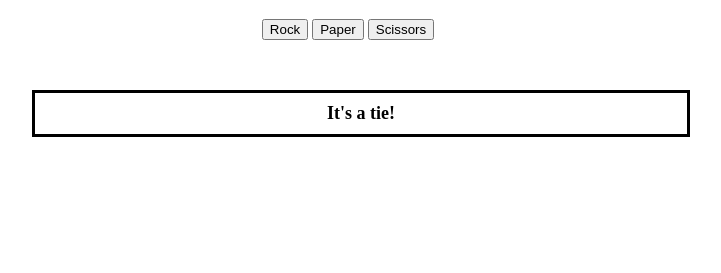
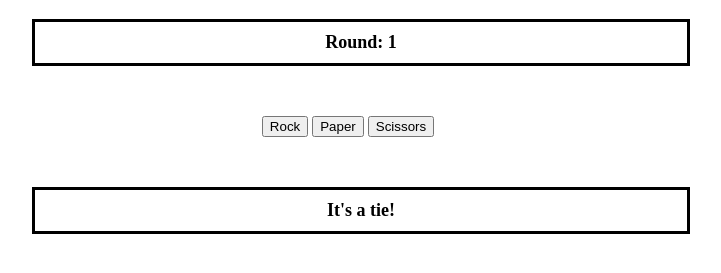
Before and after one commit to anniekao/rock_paper_scissors, a plain HTML site: page indexUI.html in a window 1280 px wide. Both pictures are taken after a click on the button "Rock". Shown: the part 61-334 px from the top of the page, without its empty margins (292-1013 px from the left). Drawn offline with Linux system fonts and the light colour scheme.

Commit message:
added round counter

```diff
--- a/indexUI.html
+++ b/indexUI.html
@@ -7,6 +7,11 @@
   </head>
   <body>
     <h1> Rock, Paper Scissors! </h1>
+
+    <div id = "round">
+      Round: 0
+    </div>
+
     <div id ="btn-container" style="text-align: center;">
       <button id="rock">Rock</button>
       <button id="paper">Paper</button>
--- a/rpc-style.css
+++ b/rpc-style.css
@@ -1,4 +1,4 @@
-#status {
+#status, #round {
   border: 3px solid black;
   margin: 50px;
   width: 50%;
@@ -9,6 +9,18 @@
   font-weight: bold;
 }
 
+#round {
+  border: 3px solid black;
+  margin: 50px;
+  width: 50%;
+  margin-left: 25%;
+  margin-top: 0;
+  padding: 10px;
+  text-align: center;
+  font-size: large;
+  font-weight: bold;
+}
+
 h1 {
   text-align: center;
 }
--- a/rps.js
+++ b/rps.js
@@ -2,11 +2,11 @@ let btnRock = document.querySelector('#rock');
 let btnPaper = document.querySelector('#paper');
 let btnScissors = document.querySelector('#scissors');
 
-let scoreDiv = document.getElementById('status')
+let resultDiv = document.getElementById('status');
+let roundDiv = document.getElementById('round');
 
 let computerScore = 0;
 let playerScore = 0;
-let roundCounter = 0;
 
 function computerPlay () {
   let rando = Math.floor(Math.random() * 3);
@@ -63,17 +63,26 @@ function evaluateScore (playerScore, computerScore) {
   }
 }
 
+
 function main() {
+  let roundCounter = 0;
+
   btnRock.addEventListener('click', function() {
-    scoreDiv.textContent = playRound ('rock')[1];
+    resultDiv.textContent = playRound ('rock')[1];
+    roundCounter++
+    roundDiv.textContent = "Round: " + roundCounter;
   });
 
   btnPaper.addEventListener('click', function() {
-    scoreDiv.textContent = playRound ('paper')[1];
+    resultDiv.textContent = playRound ('paper')[1];
+    roundCounter++
+    roundDiv.textContent = "Round: " + roundCounter;
   });
 
   btnScissors.addEventListener('click', function() {
-    scoreDiv.textContent = playRound ('scissors')[1];
+    resultDiv.textContent = playRound ('scissors')[1];
+    roundCounter++
+    roundDiv.textContent = "Round: " + roundCounter;
   });
 }
 
```
